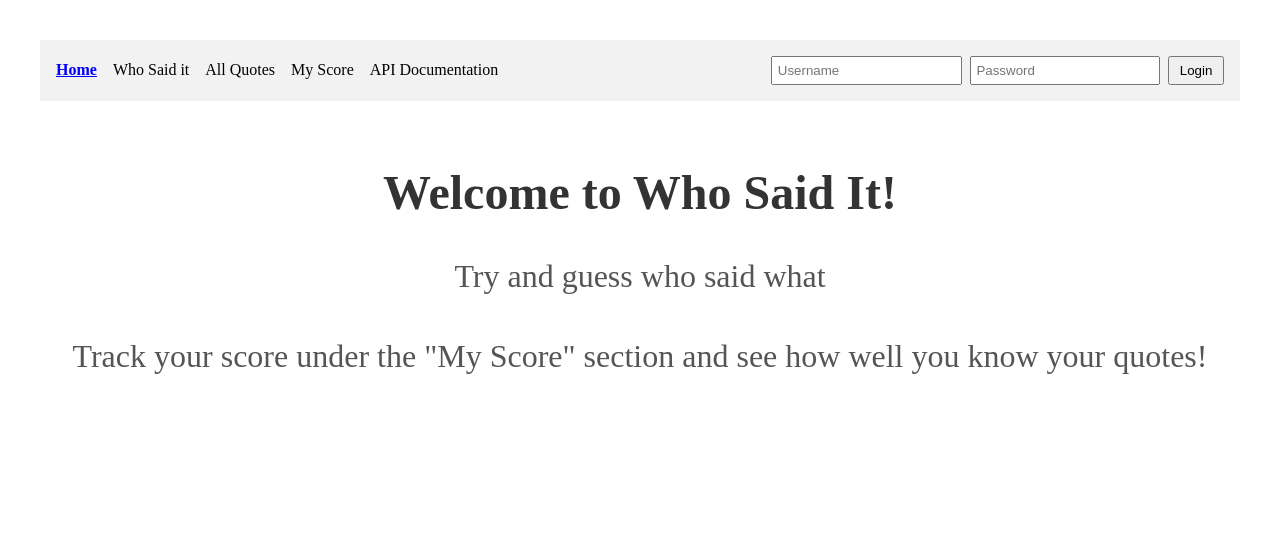
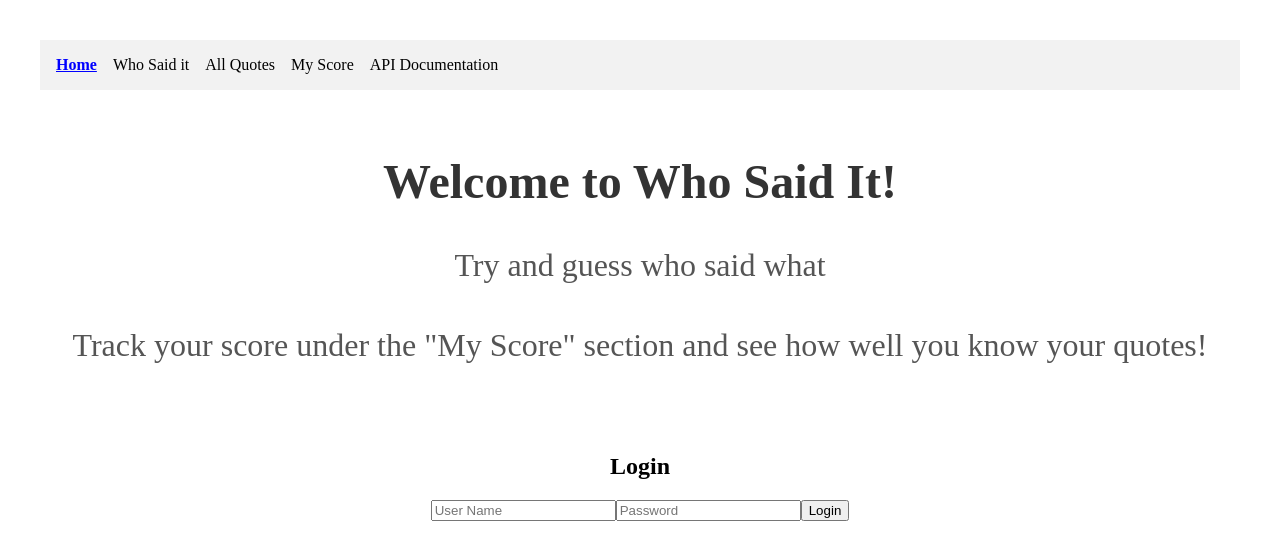
Before and after one commit to miaduedam/sp3-frontend, a React (Vite) app: page / in a window 1280 px wide. Shown: the top 560 px of the page. Built offline with nearby package versions, Linux system fonts and the light colour scheme.

Commit message:
WIP: login + security updates

```diff
--- a/src/App.jsx
+++ b/src/App.jsx
@@ -1,8 +1,30 @@
 import Header from "./components/header/Header.jsx";
 import { Outlet } from "react-router-dom";
 import "./App.css";
+import { useState } from "react";
+import LogIn from "./components/security/LogIn.jsx"
+import facade from "./apiFacade.js";
+import LoggedIn from "./components/security/LoggedIn.jsx";
 
 function App() {
+
+  const [loggedIn, setLoggedIn] = useState(false);
+  const [roles, setUserRoles] = useState('');
+  const [username, setUserName] = useState('');
+
+  const login = (user, pass) => {
+    facade.login(user,pass)
+    .then(() =>setLoggedIn(true));
+    const [username, roles] = facade.getUsernameAndRoles();
+    setUserRoles(roles);
+    setUserName(username);
+
+  }
+
+   const logout = () => {
+    setLoggedIn(false);
+    facade.logout();
+  }
   const headers = [
     { title: "Home", url: "/" },
     { title: "Who Said it", url: "/WhoSaidIt" },
@@ -11,11 +33,20 @@ function App() {
     { title: "API Documentation", url: "/APIDocumentation" }
   ];
 
-
   return (
     <>
       <Header headers={headers} />
       <Outlet />
+
+      <div>
+      {!loggedIn ? (<LogIn login={login} />) :
+        (<div>
+          <LoggedIn loggedIn={loggedIn} />
+          <button onClick={logout}>Logout</button>
+          <h2>Username: {username}</h2>
+          <p>{roles}</p>
+        </div>)}
+    </div>
     </>
   );
 }
--- /dev/null
+++ b/src/apiFacade.js
@@ -0,0 +1,90 @@
+const BASE_URL = "https://whosaidit.pigeonnest.dk/api/"
+const LOGIN_ENDPOINT = "auth/login"
+
+function handleHttpErrors(res) {
+if (!res.ok) {
+  return Promise.reject({ status: res.status, fullError: res.json() })
+}
+return res.json()
+}
+
+/* Insert utility-methods from later steps
+here (REMEMBER to uncomment in the returned
+object when you do)*/
+
+const setToken = (token) => {
+    localStorage.setItem('jwtToken', token)
+  }
+const getToken = () => {
+  return localStorage.getItem('jwtToken')
+}
+const loggedIn = () => {
+  const loggedIn = getToken() != null;
+  return loggedIn;
+}
+const logout = () => {
+  localStorage.removeItem("jwtToken");
+}
+
+const login = (user, password) => {
+    const options = makeOptions("POST", false, {username: user, password: password });
+    return fetch(BASE_URL + LOGIN_ENDPOINT, options)
+    .then(handleHttpErrors)
+    .then(res => {setToken(res.token) })
+    .catch(err => {console.log(err)})
+ }
+
+const fetchData = (endpoint, method) => {
+    const optionObject = makeOptions(method, true)
+    return fetch(BASE_URL + endpoint, optionObject)
+    .then(res => res.json())
+
+ }
+
+const makeOptions= (method,addToken,body) =>{
+  var opts = {
+    method: method,
+    headers: {
+      "Content-type": "application/json",
+      'Accept': 'application/json',
+    }
+  }
+  if (addToken && loggedIn()) {
+    opts.headers["Authorization"] = `Bearer ${getToken()}`;
+  }
+  if (body) {
+    opts.body = JSON.stringify(body);
+  }
+  return opts;
+}
+
+const getUsernameAndRoles = () => {
+        const token = getToken()
+        if (token != null) {
+            const payloadBase64 = getToken().split('.')[1]
+            const decodedClaims = JSON.parse(window.atob(payloadBase64))
+            const roles = decodedClaims.roles
+            const username = decodedClaims.username
+            return [username, roles]
+        } else return ""
+    }
+
+    const hasUserAccess = (neededRole, loggedIn) => {
+        const roles = getUsernameAndRoles()[1].split(',')
+        return loggedIn && roles.includes(neededRole)
+    }
+
+
+const facade = {
+    makeOptions,
+    getUsernameAndRoles,
+    hasUserAccess,
+    setToken,
+    getToken,
+    loggedIn,
+    login,
+    logout,
+    fetchData
+}
+
+export default facade;
--- a/src/components/header/Header.jsx
+++ b/src/components/header/Header.jsx
@@ -19,13 +19,6 @@ const Header = ({ headers }) => {
           </NavLink>
         ))}
       </nav>
-
-      {/* Temporary login placeholder */}
-      <div className={styles.loginPlaceholder}>
-        <input type="text" placeholder="Username" className={styles.input} />
-        <input type="password" placeholder="Password" className={styles.input} />
-        <button className={styles.button}>Login</button>
-      </div>
     </header>
   );
 };
--- /dev/null
+++ b/src/components/security/LogIn.jsx
@@ -0,0 +1,26 @@
+import { useState, useEffect } from "react"
+
+function LogIn({ login }) {
+  const init = { username: "", password: "" };
+  const [loginCredentials, setLoginCredentials] = useState(init);
+
+  const performLogin = (evt) => {
+    evt.preventDefault();
+    login(loginCredentials.username, loginCredentials.password);
+  }
+  const onChange = (evt) => {
+    setLoginCredentials({ ...loginCredentials,[evt.target.id]: evt.target.value })
+  }
+
+  return (
+    <div>
+      <h2>Login</h2>
+      <form onSubmit={performLogin}>
+        <input placeholder="User Name" id="username" onChange={onChange} value={loginCredentials.username} />
+        <input placeholder="Password" id="password" onChange={onChange} value={loginCredentials.password} />
+        <button type="submit">Login</button>
+      </form>
+    </div>
+  )
+}
+export default LogIn
--- /dev/null
+++ b/src/components/security/LoggedIn.jsx
@@ -0,0 +1,21 @@
+import { useState, useEffect } from 'react'
+import facade from '../../apiFacade'
+
+function LoggedIn( { loggedIn }) {
+  const [dataFromServer, setDataFromServer] = useState("Loading...")
+
+  useEffect(() => {
+    const protectedendpointPromise = facade.fetchData('protected/user_demo', 'GET')
+    protectedendpointPromise.then((json) => {
+        setDataFromServer(json.msgs);
+    })
+  }, [])
+
+  return (
+    <div>
+      <h2>Data Received from server</h2>
+      <h3>{dataFromServer}</h3>
+    </div>
+  )
+}
+export default LoggedIn
```
